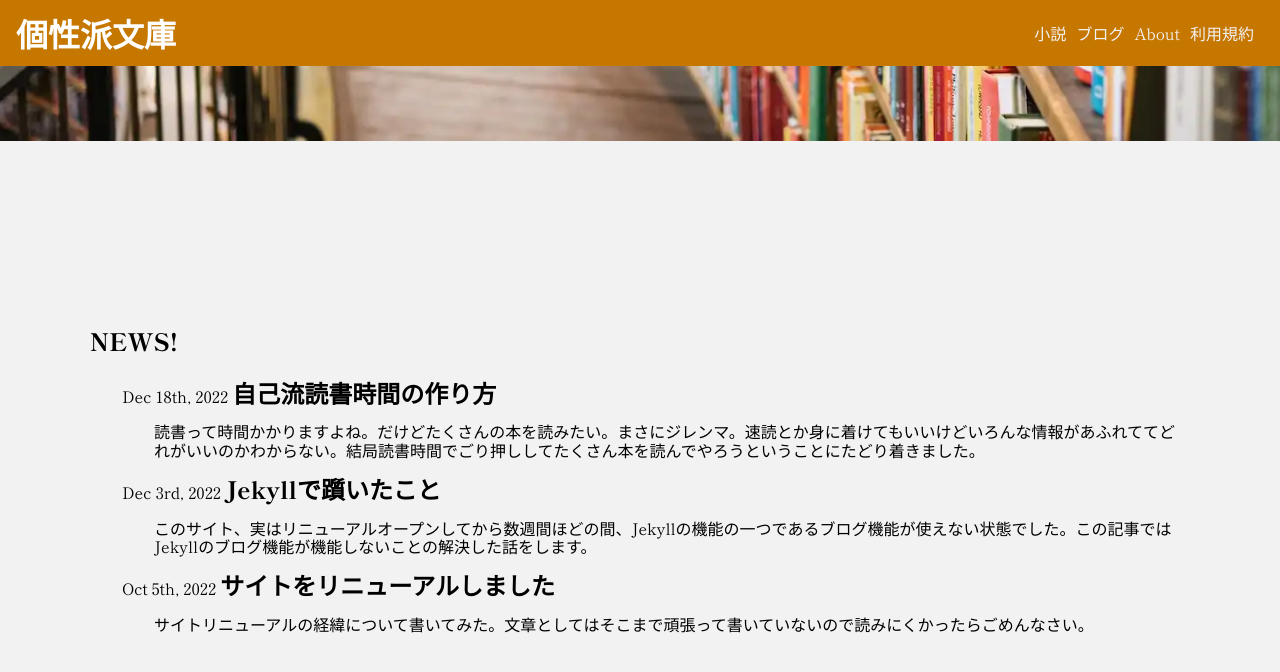
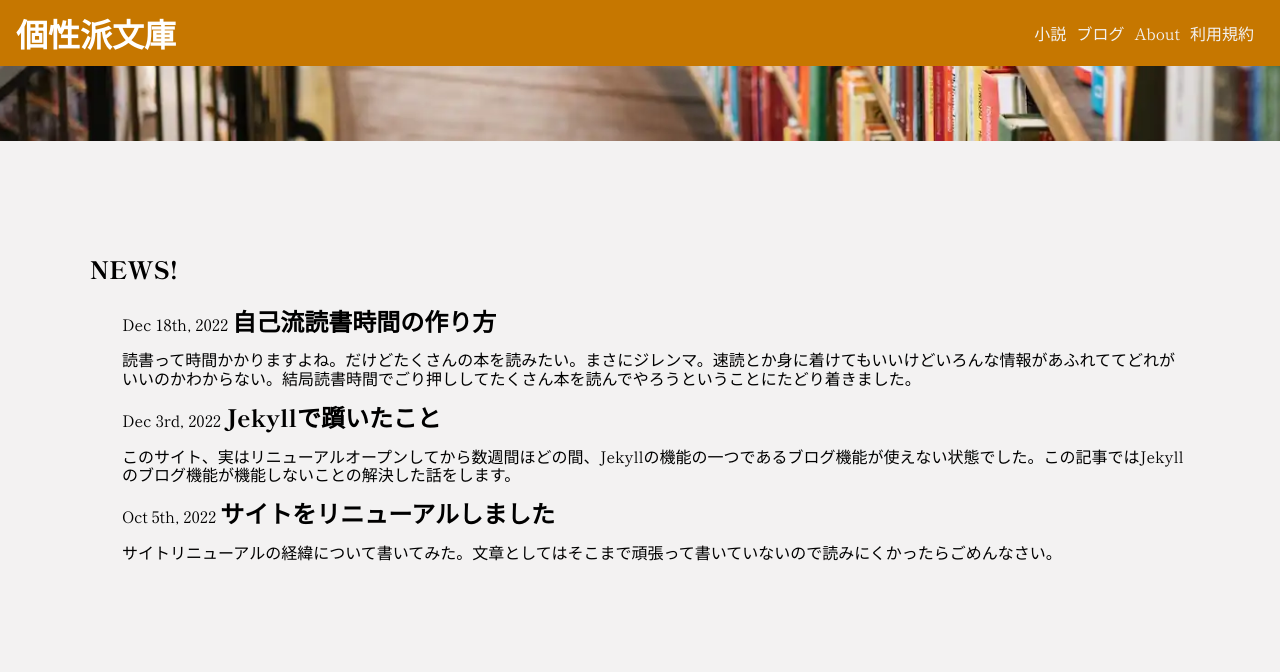
Before and after one commit to koseihabunnko/koseihabunnko.github.io, a Jekyll site: the page built from index.html, in a window 1280 px wide and 900 px high, scrolled down 759 px. Shown: the top 672 px of the window. Built offline with Jekyll 4.4.1, drawn with Linux system fonts in a browser that asks for light colours.

Commit message:
スマホ表示修正

```diff
--- a/assets/css/main.css
+++ b/assets/css/main.css
@@ -113,6 +113,14 @@
   width: 100vw;
   height: 100vh;
   padding: 10vmin;
+  display: flex;
+  box-sizing: border-box;
+}
+
+.full-screen-section--align-center{
+  width: 100vw;
+  height: 100vh;
+  padding: 10vmin;
   align-items: center;
   display: flex;
   box-sizing: border-box;
@@ -188,7 +196,6 @@
 }
 
 .post-list__excerpt{
-  margin-left: 2em;
 }
 
 
@@ -321,7 +328,23 @@
   .blog{
     padding: 5%;
   }
+  .post-list{
+    padding: 0;
+  }
+  .post-list__item{
+    margin-top: 3em;
+  }
+  .post-list__item:first-child{
+    margin-top: 0;
+  }
+  .post-list__time{
+    display: block;
+  }
   .card{
     width: 90%;
   }
+  .footer-list{
+    margin: 0;
+    padding: 0;
+  }
 }
```
